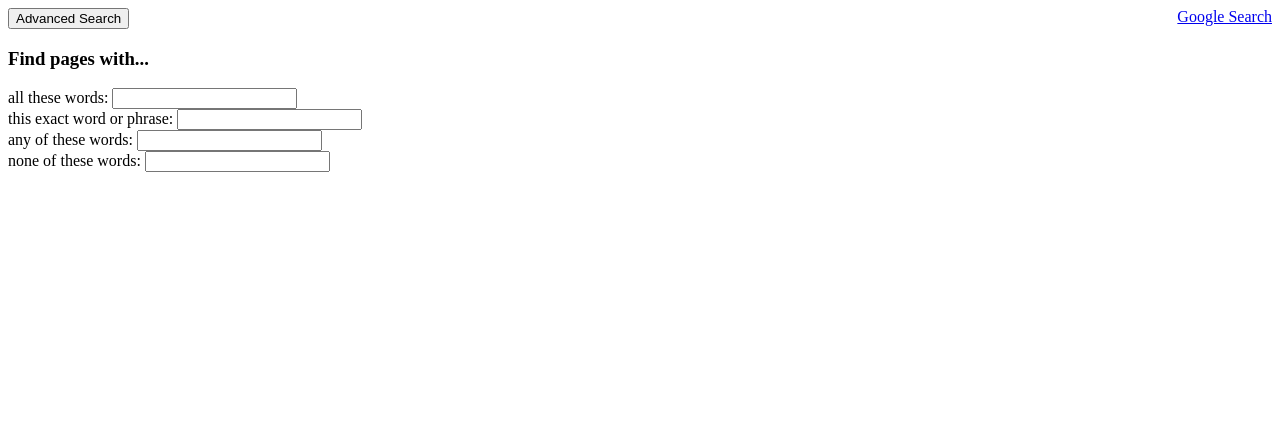
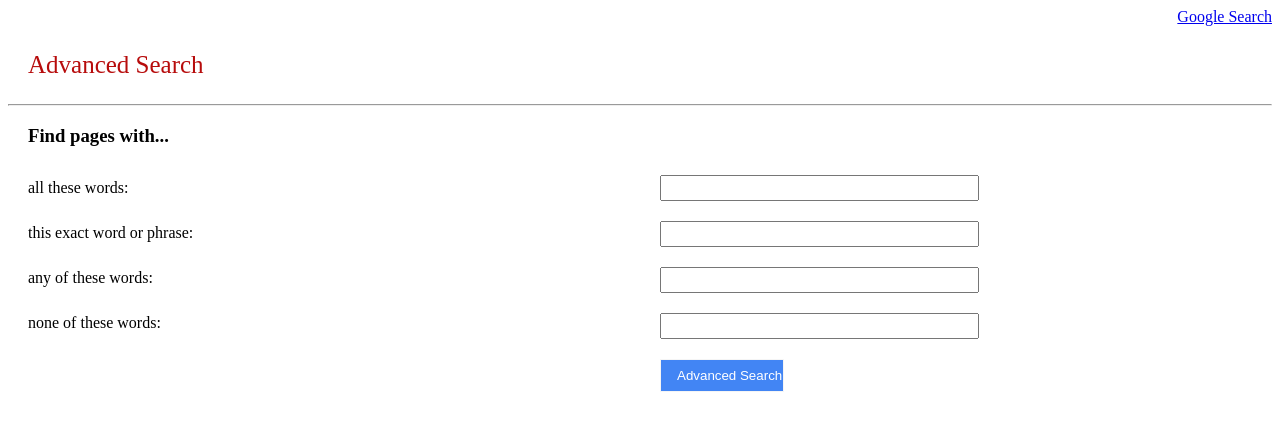
Before and after one commit to Yaksham/Search, a plain HTML site: page advanced.html in a window 1280 px wide. Drawn offline with Linux system fonts and the light colour scheme.

Commit message:
added css styling

```diff
--- a/advanced.html
+++ b/advanced.html
@@ -11,22 +11,25 @@
     <div class="right">
         <a href="index.html">Google Search</a>
     </div>
-    <form action="https://www.google.com/search">
-        <input type="submit" value="Advanced Search">
-        <br>
-        <h3>Find pages with...</h3>
-        all these words:
-        <input type="text" name="as_q">
-        <br>
-        this exact word or phrase:
-        <input type="text" name="as_epq">
-        <br>
-        any of these words:
-        <input type="text" name="as_oq">
-        <br>
-        none of these words:
-        <input type="text" name="as_eq">
-    </form>
+    <p style="color:rgb(183, 12, 12); font-size: 25px; margin-left: 20px;">Advanced Search</p> <hr>
+    <h3 style="margin-left: 20px;">Find pages with...</h3>
+    <div class="adv">
+        <div class="adv-headers">
+            all these words: <br>
+            this exact word or phrase: <br>
+            any of these words: <br>
+            none of these words:
+        </div>
+        <div>
+            <form action="https://www.google.com/search">
+                <input class="adv-fields" type="text" name="as_q"> <br>
+                <input class="adv-fields" type="text" name="as_epq"> <br>
+                <input class="adv-fields" type="text" name="as_oq"> <br>
+                <input class="adv-fields" type="text" name="as_eq"> <br>
+                <input id="adv-sub" type="submit" value="Advanced Search">
+            </form>
+        </div>
+    </div>
 
 </body>
 </html>
--- a/style.css
+++ b/style.css
@@ -1,4 +1,55 @@
 .right {
     text-align: right;
-    float: right;
+
 }
+
+.main {
+    text-align: center;
+    margin-top: 5%;
+}
+
+.bar {
+
+    border-radius: 30px;
+    width: 40%;
+    padding: 12px 20px;
+    margin: 6px 0;
+    box-sizing: border-box;
+    border: 1px solid grey;
+}
+
+input[type=submit] {
+    background-color: whitesmoke;
+    width: 15%;
+    padding: 8px 16px;
+    border: 1px solid whitesmoke;
+}
+
+img {
+    margin: 2%;
+}
+
+.adv {
+    display: grid;
+    grid-template-columns: 1fr 1fr;
+    grid-gap: 20px;
+}
+
+.adv-headers {
+    margin-right: 40px;
+    margin-left: 20px;
+    line-height: 45px;
+}
+
+.adv-fields {
+    margin:10px;
+    width: 50%;
+    line-height: 20px;
+}
+
+#adv-sub {
+    background-color: rgb(66 133 244);
+    color: white;
+    width: 20%;
+    margin: 10px;
+}
```
Also changed, not shown: image.html (+7 -4 lines), index.html (+7 -4 lines), google.png (added), image.png (added).
